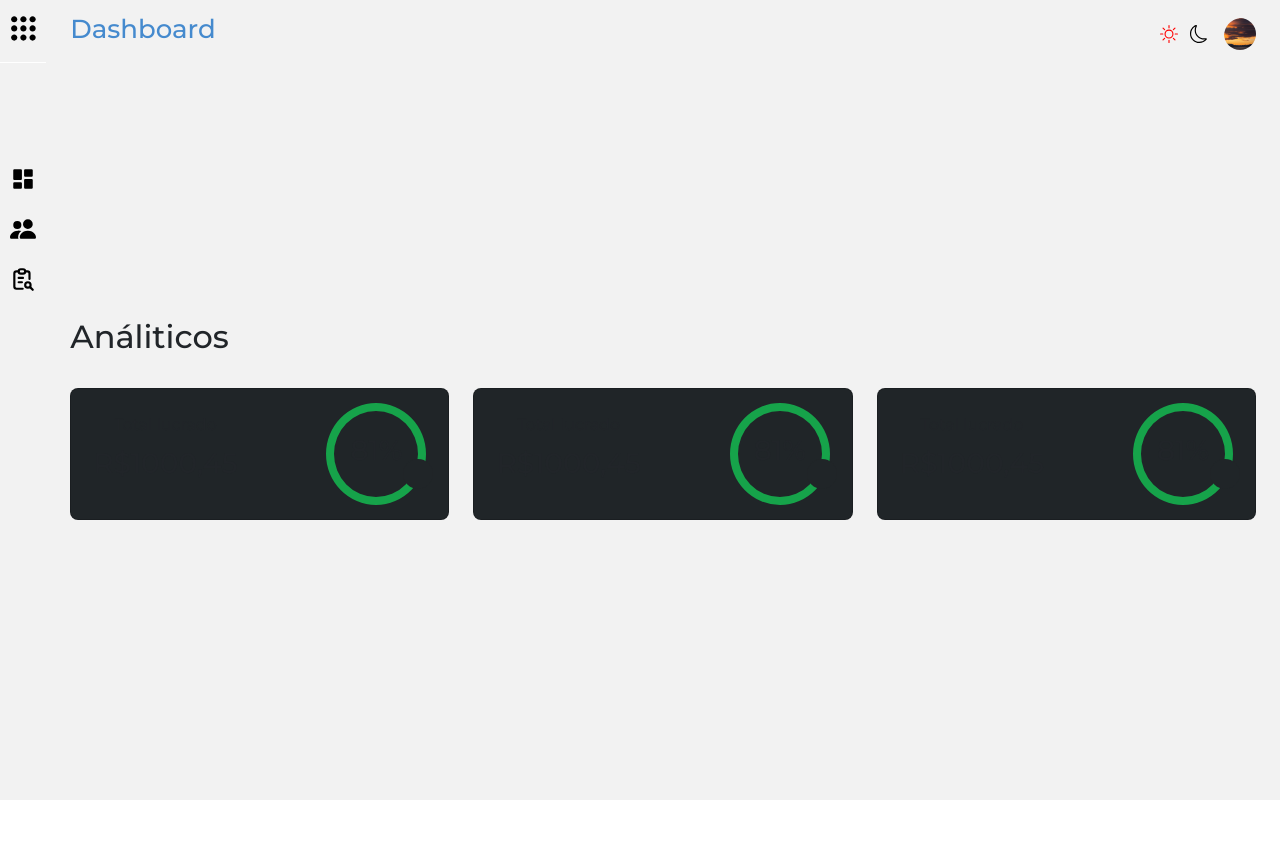
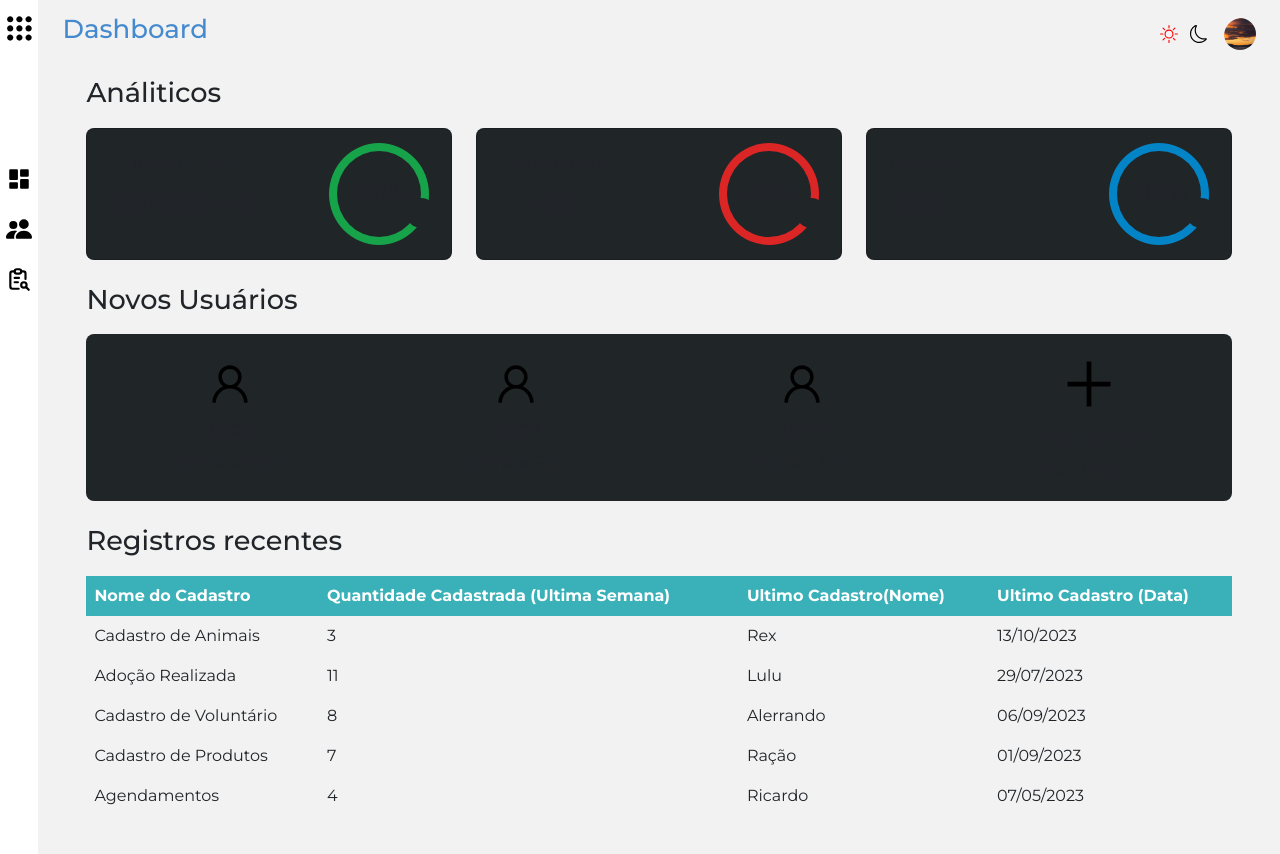
Before and after one commit to CarolinadeSouza05/ADAPV_frontend, a React (Create React App) app: page /adm in a window 1280 px wide. Before the commit the page ends 800 px from the top, so only its background shows below. Built offline with nearby package versions, Linux system fonts and the light colour scheme.

Commit message:
feat: add CardNewUser component and add registers-recents from adm-dashboard

```diff
--- a/src/Telas/Adm/Adm.css
+++ b/src/Telas/Adm/Adm.css
@@ -2,9 +2,10 @@
     align-items: center;
     display: flex;
     justify-content: center;
-    height: 100vh;
+    height: auto;
     position: relative;
-    width: 100vw;
+    margin-left: auto;
+    width: calc(100vw - 3%);
 }
 
 .container-main-adm svg{
@@ -63,25 +64,52 @@
     align-items: center;
     display: flex;
     justify-content: space-between;
+    flex-direction: column;
     height: calc(100% - 40px);
+    gap: 24px;
+    padding: 24px;
     width: 100%;
 }
 
-.dashboard-adm-main-analytics, .analytics-cards{
+.container-dashboard-adm-main h2{
+    font-size: 1.7rem;
+}
+
+.dashboard-adm-main-analytics, .analytics-cards, .dashboard-adm-main-new-users, .new-user-card, .dashboard-adm-main-registers-recents{
     align-items: center;
     display: flex;
     flex-direction: column;
-    gap: 24px;
+    gap: 10px;
     width: 100%;
 }
 
-.dashboard-adm-main-analytics{
+.dashboard-adm-main-analytics, .dashboard-adm-main-new-users, .dashboard-adm-main-registers-recents{
     align-items: flex-start;
 }
 
 .analytics-cards{
     flex-direction: row;
+    gap: 24px;
     justify-content: space-between;
+}
+
+.dashboard-adm-main-new-users .container-new-users{
+    align-items: center;
+    background-color: #202528;
+    border-radius: 8px;
+    display: flex;
+    justify-content: space-between;
+    flex-direction: row;
+    padding: 18px 0;
+    width: 100%;
+}
+
+.dashboard-adm-main-registers-recents table{
+    margin: 0;
+}
+
+.dashboard-adm-main-registers-recents table thead th{
+    color: white;
 }
 
 @media (prefers-color-scheme: dark){
--- a/src/Telas/Adm/AsideAdm.css
+++ b/src/Telas/Adm/AsideAdm.css
@@ -49,8 +49,8 @@
     .container-aside-adm{
         height: 100%;
         inset: 0;
-        position: relative;
-        width: 48px;
+        position: fixed;
+        width: 3%;
     }
 
     .container-aside-adm .aside-menu-header{
--- a/src/Telas/Adm/index.jsx
+++ b/src/Telas/Adm/index.jsx
@@ -1,9 +1,65 @@
 import { BsMoon, BsSun } from "react-icons/bs";
 import "./Adm.css";
 import { AsideAdm } from "./AsideAdm";
-import { CardsAdm } from "../../components/CardsAdm";
+import { CardsAnalyticsAdm } from "../../components/CardsAnalyticsAdm";
+import { AiOutlinePlus, AiOutlineUser } from "react-icons/ai";
+import { CardNewUser } from "../../components/CardNewUser";
 
 export function Adm(){
+    const cardsAdmArray = [
+        {
+            spanText: "Total lucrado",
+            staticsText: "R$1000.45",
+            porcentText: "+81%",
+            color: "#16A34A"
+        },
+
+        {
+            spanText: "Visitas no site",
+            staticsText: "480",
+            porcentText: "+39%",
+            color: "#DC2626"
+        },
+
+        {
+            spanText: "Procuras",
+            staticsText: "250",
+            porcentText: "+18%",
+            color: "#0284C7"
+        }
+    ]
+
+    const newUserAdmArray = [
+        {
+            Icon: AiOutlineUser,
+            sizeIcon: 48,
+            h4Text: "Jack",
+            h4Class: "h4",
+            spanText: "Online a 54m"
+        },
+        {
+            Icon: AiOutlineUser,
+            sizeIcon: 48,
+            h4Text: "Jack",
+            h4Class: "h4",
+            spanText: "Online a 54m"
+        },
+        {
+            Icon: AiOutlineUser,
+            sizeIcon: 48,
+            h4Text: "Jack",
+            h4Class: "h4",
+            spanText: "Online a 54m"
+        },
+        {
+            Icon: AiOutlinePlus,
+            sizeIcon: 64,
+            h4Text: "Adicionar",
+            h4Class: "h4 add",
+            spanText: "Novo Usuário"
+        },
+    ]
+
     return (
         <main className="container-main-adm">
             <AsideAdm />
@@ -27,10 +83,79 @@ export function Adm(){
                         <h2 className="h2">Análiticos</h2>
 
                         <div className="analytics-cards">
-                            <CardsAdm />
-                            <CardsAdm />
-                            <CardsAdm />
+                            {cardsAdmArray.map((card) => (
+                                <CardsAnalyticsAdm
+                                    spanText={card.spanText}
+                                    staticsText={card.staticsText}
+                                    porcentText={card.porcentText}
+                                    color={card.color}
+                                />
+                            ))}
                         </div>
+                    </div>
+
+                    <div className="dashboard-adm-main-new-users">
+                        <h2 className="h2">Novos Usuários</h2>
+
+                        <div className="container-new-users">
+                            {newUserAdmArray.map((cardNewUser) => (
+                                <CardNewUser
+                                    Icon={cardNewUser.Icon}
+                                    sizeIcon={cardNewUser.sizeIcon}
+                                    h4Text={cardNewUser.h4Text}
+                                    h4Class={cardNewUser.h4Class}
+                                    spanText={cardNewUser.spanText}
+                                />
+                            ))}
+                        </div>
+                    </div>
+
+                    <div className="dashboard-adm-main-registers-recents">
+                        <h2 className="h2">Registros recentes</h2>
+
+                        <table>
+                            <thead>
+                                <tr>
+                                    <th>Nome do Cadastro</th>
+                                    <th>Quantidade Cadastrada (Ultima Semana)</th>
+                                    <th>Ultimo Cadastro(Nome)</th>
+                                    <th>Ultimo Cadastro (Data)</th>
+                                </tr>
+                            </thead>
+
+                            <tbody>
+                                <tr>
+                                    <td>Cadastro de Animais</td>
+                                    <td>3</td>
+                                    <td>Rex</td>
+                                    <td>13/10/2023</td>
+                                </tr>
+                                <tr>
+                                    <td>Adoção Realizada</td>
+                                    <td>11</td>
+                                    <td>Lulu</td>
+                                    <td>29/07/2023</td>
+                                </tr>
+                                <tr>
+                                    <td>Cadastro de Voluntário</td>
+                                    <td>8</td>
+                                    <td>Alerrando</td>
+                                    <td>06/09/2023</td>
+                                </tr>
+                                <tr>
+                                    <td>Cadastro de Produtos</td>
+                                    <td>7</td>
+                                    <td>Ração</td>
+                                    <td>01/09/2023</td>
+                                </tr>
+                                <tr>
+                                    <td>Agendamentos</td>
+                                    <td>4</td>
+                                    <td>Ricardo</td>
+                                    <td>07/05/2023</td>
+                                </tr>
+                            </tbody>
+                        </table>
                     </div>
                 </section>
             </section>
--- /dev/null
+++ b/src/components/CardNewUser.css
@@ -0,0 +1,12 @@
+.new-user-card{
+    gap: 8px;
+}
+
+.new-user-card svg:last-child{
+    cursor: pointer;
+}
+
+.new-user-card .h4{
+    font-size: 22px;
+    margin: 0;
+}
--- /dev/null
+++ b/src/components/CardNewUser.jsx
@@ -0,0 +1,12 @@
+import "./CardNewUser.css";
+
+export function CardNewUser({ Icon, sizeIcon, h4Text, h4Class, spanText }){
+    return(
+        <div className="new-user-card">
+            <Icon size={sizeIcon} />
+
+            <h4 className={h4Class}>{ h4Text }</h4>
+            <span className="span">{ spanText }</span>
+        </div>
+    )
+}
--- a/src/components/CardsAdm.jsx
+++ /dev/null
@@ -1,18 +0,0 @@
-import "./CardsAdm.css";
-
-export function CardsAdm(){
-    return(
-        <div className="card">
-            <div className="card-title">
-                <span className="span">Total lucrado</span>
-                <h3 className="h3">R$1000,45</h3>
-            </div>
-
-            <div className="card-grapich">
-                <h3 className="h3">81%</h3>
-
-                <div className="card-ball"></div>
-            </div>
-        </div>
-    )
-}
--- a/src/components/CardsAdm.css
+++ b/src/components/CardsAnalyticsAdm.css
@@ -19,7 +19,6 @@
 
 .card-grapich{
     align-items: center;
-    border: 8px solid #16A34A;
     border-radius: 50%;
     display: flex;
     flex-direction: row;
@@ -31,6 +30,8 @@
 }
 
 .card-grapich h3{
+    font-size: 1.5rem;
+    margin: 0;
     width: 100%;
 }
 
--- /dev/null
+++ b/src/components/CardsAnalyticsAdm.jsx
@@ -0,0 +1,18 @@
+import "./CardsAnalyticsAdm.css";
+
+export function CardsAnalyticsAdm({ spanText, staticsText, porcentText, color }){
+    return(
+        <div className="card">
+            <div className="card-title">
+                <span className="span">{ spanText }</span>
+                <h3 className="h3">{ staticsText }</h3>
+            </div>
+
+            <div className="card-grapich" style={{ border: `8px solid ${color}` }}>
+                <h3 className="h3">{ porcentText }</h3>
+
+                <div className="card-ball"></div>
+            </div>
+        </div>
+    )
+}
```
Also changed, not shown: 1 other file (tests, documents, lock files or other folders).
